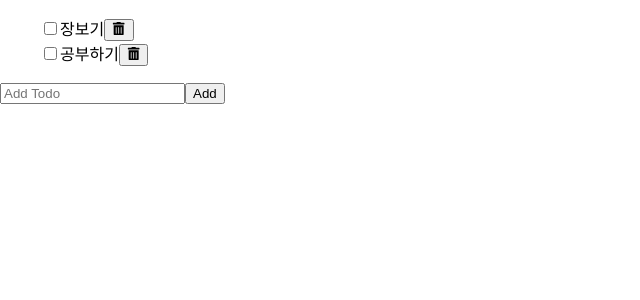
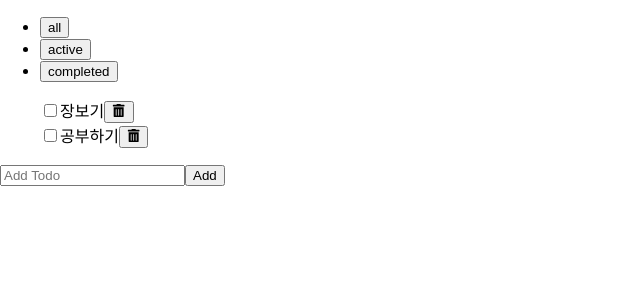
Before and after one commit to dev-seolyu/reactTodo, a React (Create React App) app: page / in a window 1280 px wide. Shown: the top 300 px of the page, without its empty margins (0-640 px from the left). Built offline with nearby package versions, Linux system fonts and the light colour scheme.

Commit message:
Add filtering feature

```diff
--- a/src/App.js
+++ b/src/App.js
@@ -1,10 +1,16 @@
+import { useState } from 'react';
 import './App.css';
+import Header from './components/Header/Header';
 import TodoList from './components/TodoList/TodoList';
 
+const filters = ['all', 'active', 'completed'];
+
 function App() {
+  const [filter, setFilter] = useState(filters[0]);
   return (
     <div>
-      <TodoList />
+      <Header filters={filters} filter={filter} onFilterChange={setFilter} />
+      <TodoList filter={filter} />
     </div>
   );
 }
--- /dev/null
+++ b/src/components/Header/Header.jsx
@@ -0,0 +1,15 @@
+import React from 'react';
+
+export default function Header({ filters, filter, onFilterChange }) {
+  return (
+    <header>
+      <ul>
+        {filters.map((value, index) => (
+          <li key={index}>
+            <button onClick={() => onFilterChange(value)}>{value}</button>
+          </li>
+        ))}
+      </ul>
+    </header>
+  );
+}
--- a/src/components/TodoList/TodoList.jsx
+++ b/src/components/TodoList/TodoList.jsx
@@ -2,7 +2,7 @@
 import AddTodo from '../AddTodo/AddTodo';
 import Todo from '../Todo/Todo';
 
-export default function TodoList() {
+export default function TodoList({ filter }) {
   const [todos, setTodos] = useState([
     { id: '123', text: '장보기', status: 'active' },
     { id: '124', text: '공부하기', status: 'active' },
@@ -12,10 +12,11 @@
     setTodos(todos.map((t) => (t.id === updated.id ? updated : t)));
   const handleDelete = (deleted) =>
     setTodos(todos.filter((t) => t.id !== deleted.id));
+  const filtered = getFilteredItems(todos, filter);
   return (
     <section>
       <ul>
-        {todos.map((item) => (
+        {filtered.map((item) => (
           <Todo
             key={item.id}
             todo={item}
@@ -28,3 +29,10 @@
     </section>
   );
 }
+
+function getFilteredItems(todos, filter) {
+  if (filter === 'all') {
+    return todos;
+  }
+  return todos.filter((todo) => todo.status === filter);
+}
```
